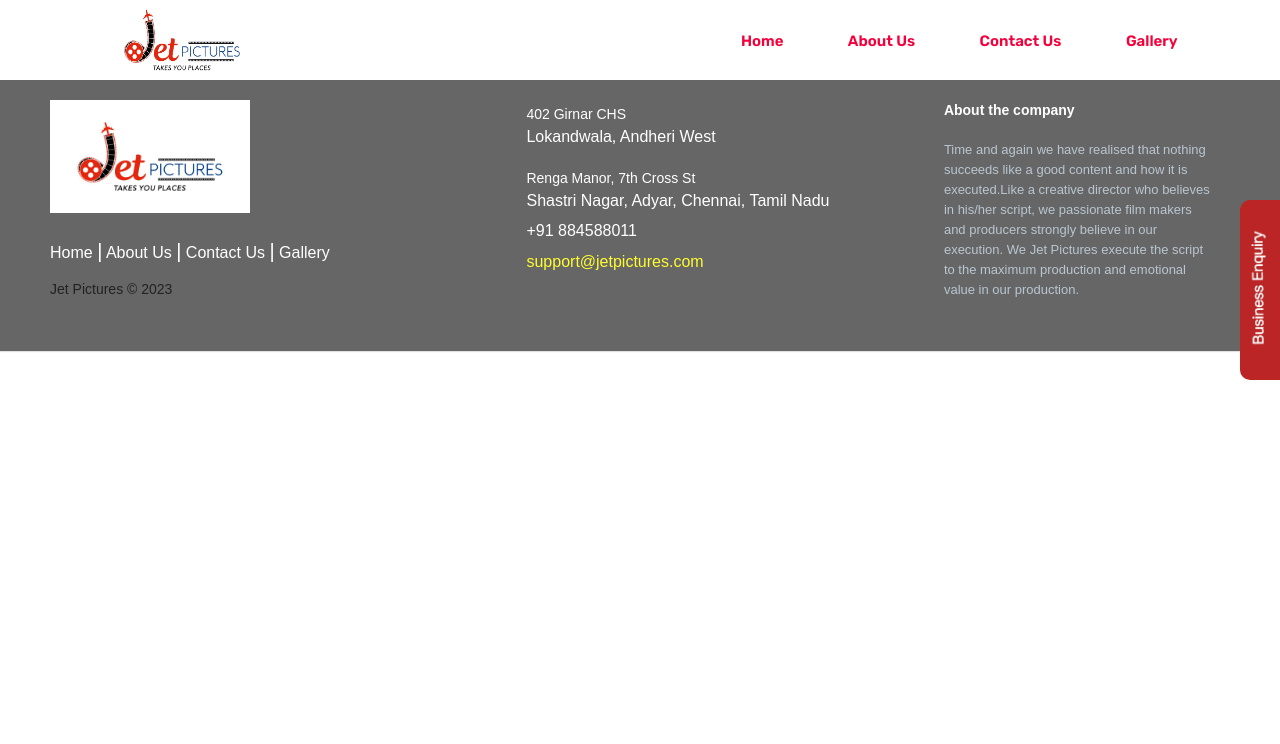
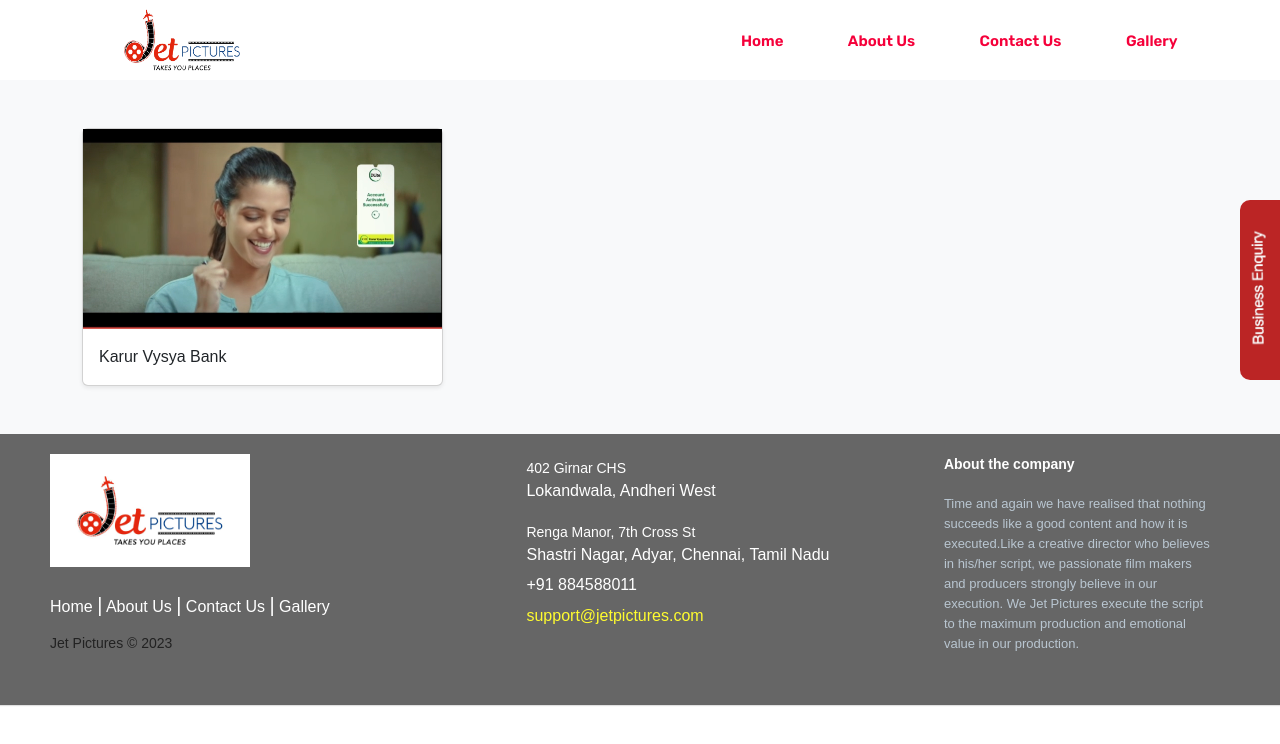
Before and after one commit to axnand/jetpicture, a plain HTML site: page gallery.html in a window 1280 px wide. Drawn offline with nearby package versions, Linux system fonts and the light colour scheme; a web font is replaced by a local one.

Commit message:
nffrnfrjfrjf

```diff
--- a/gallery.html
+++ b/gallery.html
@@ -54,6 +54,28 @@
           </div>
         </form>
       </div>
+      <div class="album py-5 bg-body-tertiary">
+        <div class="container">
+
+          <div class="row row-cols-1 row-cols-sm-2 row-cols-md-3 g-3">
+            <!-- ... (your existing code) ... -->
+
+    <div class="col">
+        <div class="card shadow-sm">
+
+            <video muted plays-inline class="video">
+              <source src="videos/payment.mp4" type="video/mp4">
+            </video>
+            <img src="pictures/karur.png" class="thumbnail" alt="Video Thumbnail">
+
+          <div class="card-body">
+            <p class="card-text" style="">Karur Vysya Bank</b></p>
+          </div>
+        </div>
+      </div>
+      </div>
+      </div>
+      </div>
       <footer class="footer-distributed">
 
         <div class="footer-left">
```
